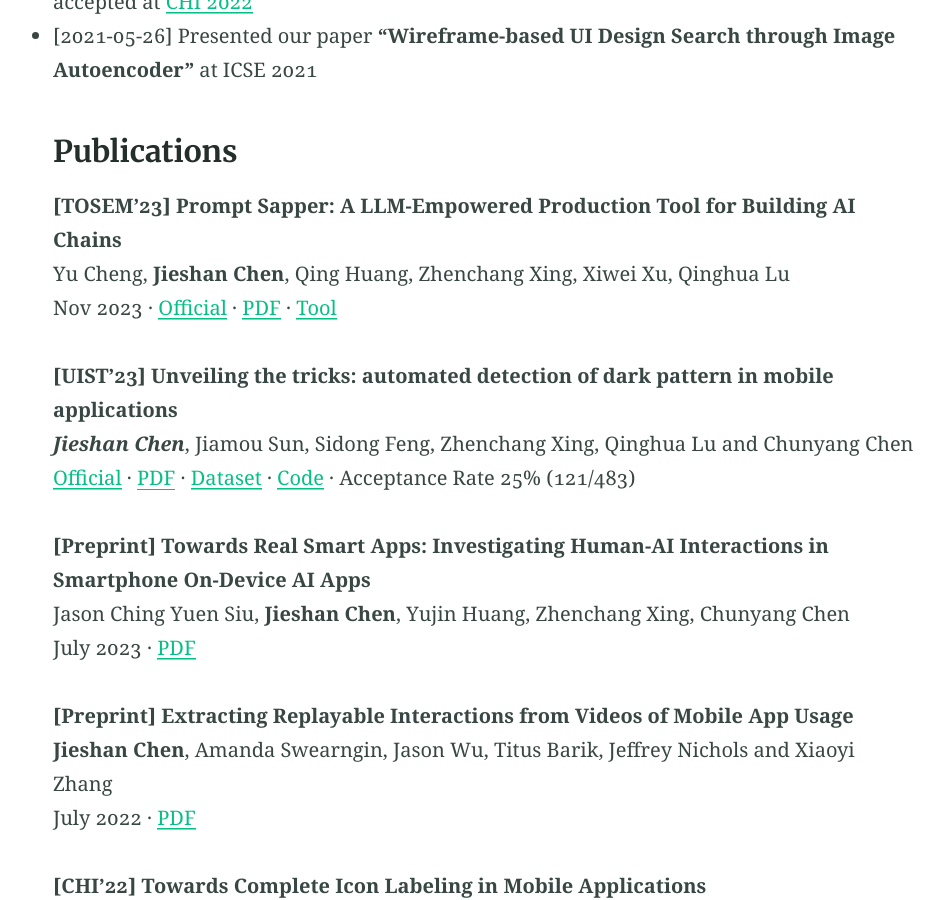
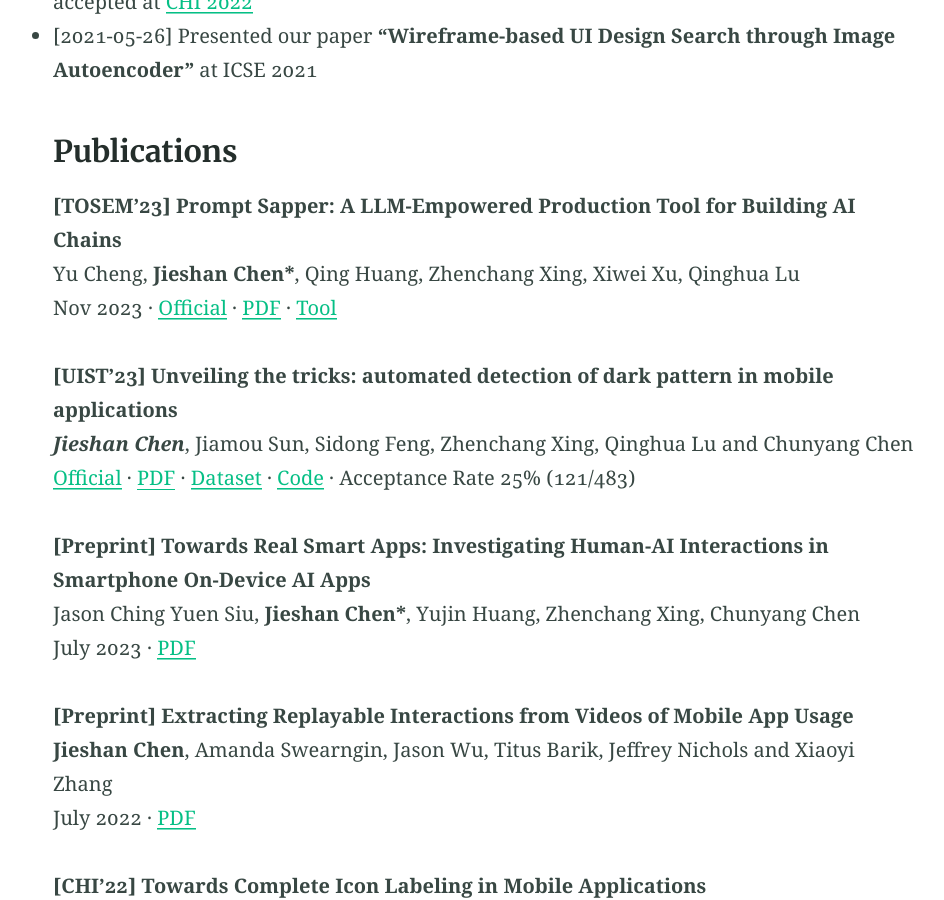
Before and after one commit to chenjshnn/chenjshnn.github.io, a Jekyll site: the page built from index.md, in a window 1280 px wide and 900 px high, scrolled down 1584 px. Shown: the whole window, without its empty margins (155-1099 px from the left). Built offline with Jekyll 4.4.1, drawn with Linux system fonts in a browser that asks for light colours; some of the changed text lies outside the part shown.

```diff
--- a/index.md
+++ b/index.md
@@ -38,7 +38,7 @@ Jieshan has many publications at top-tier conferences/journals, like ICSE, FSE,
 ### Publications
 
 **[TOSEM'23] Prompt Sapper: A LLM-Empowered Production Tool for Building AI Chains** <br />
-Yu Cheng, **Jieshan Chen**, Qing Huang, Zhenchang Xing, Xiwei Xu, Qinghua Lu <br />
+Yu Cheng, **Jieshan Chen\***, Qing Huang, Zhenchang Xing, Xiwei Xu, Qinghua Lu <br />
 Nov 2023 · [Official](https://dl.acm.org/doi/10.1145/3638247) · [PDF](https://arxiv.org/pdf/2306.12028) · [Tool](https://www.aichain.online/)
 
 **[UIST'23] Unveiling the tricks: automated detection of dark pattern in mobile applications** <br />
@@ -46,7 +46,7 @@ Nov 2023 · [Official](https://dl.acm.org/doi/10.1145/3638247) · [PDF](https://
 [Official](https://dl.acm.org/doi/10.1145/3586183.3606783) · [PDF](https://arxiv.org/pdf/2308.05898.pdf) · [Dataset](https://zenodo.org/records/8126443) · [Code](https://github.com/chenjshnn/UIST23-UIGuard) · Acceptance Rate 25% (121/483)
 
 **[Preprint] Towards Real Smart Apps: Investigating Human-AI Interactions in Smartphone On-Device AI Apps** <br />
-Jason Ching Yuen Siu, **Jieshan Chen**, Yujin Huang, Zhenchang Xing, Chunyang Chen <br />
+Jason Ching Yuen Siu, **Jieshan Chen\***, Yujin Huang, Zhenchang Xing, Chunyang Chen <br />
 July 2023 · [PDF](https://arxiv.org/abs/2307.00756)
 
 **[Preprint] Extracting Replayable Interactions from Videos of Mobile App Usage** <br />
```
Also changed, not shown: other parts of index.md (+1 -0 lines).
